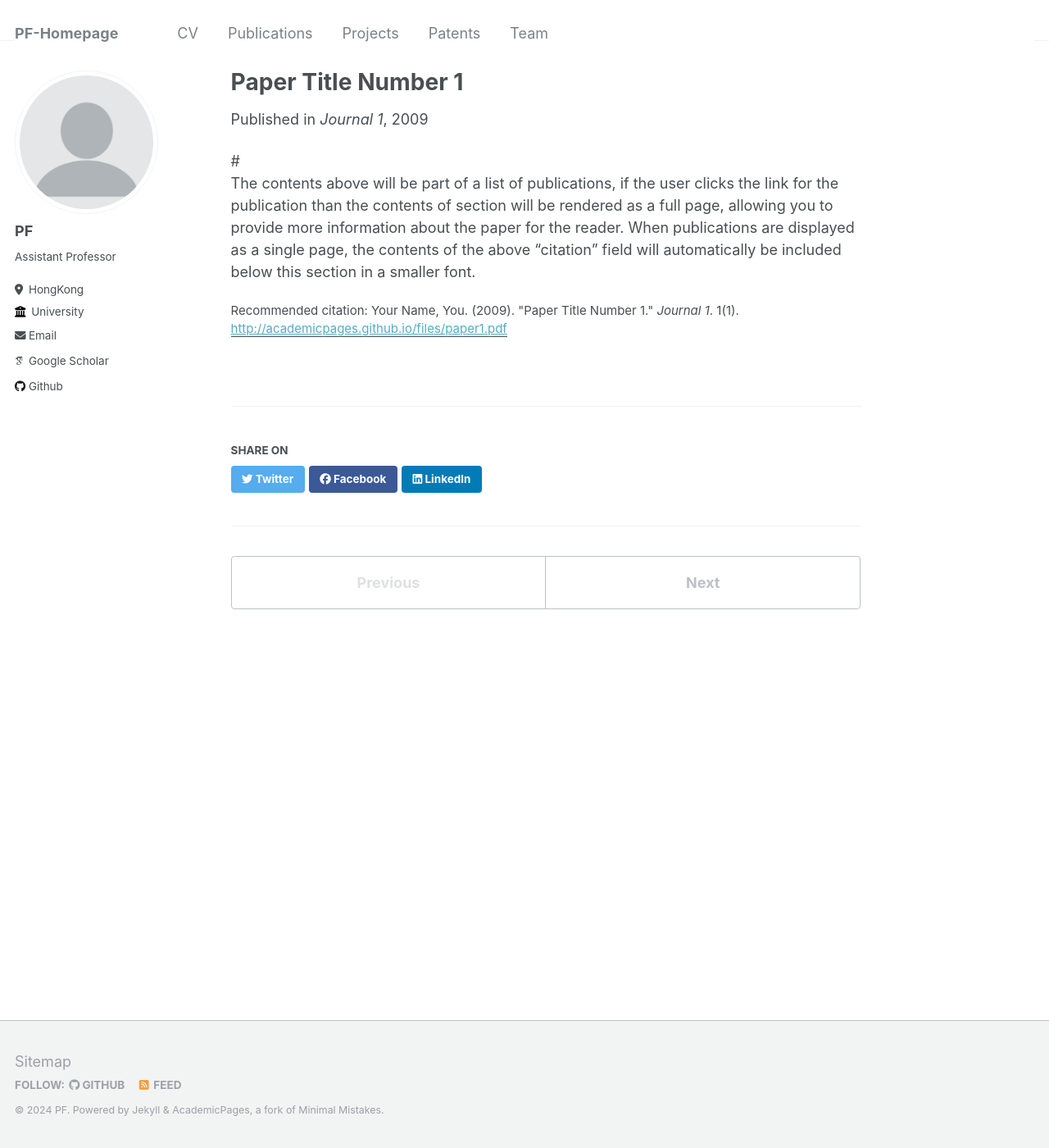
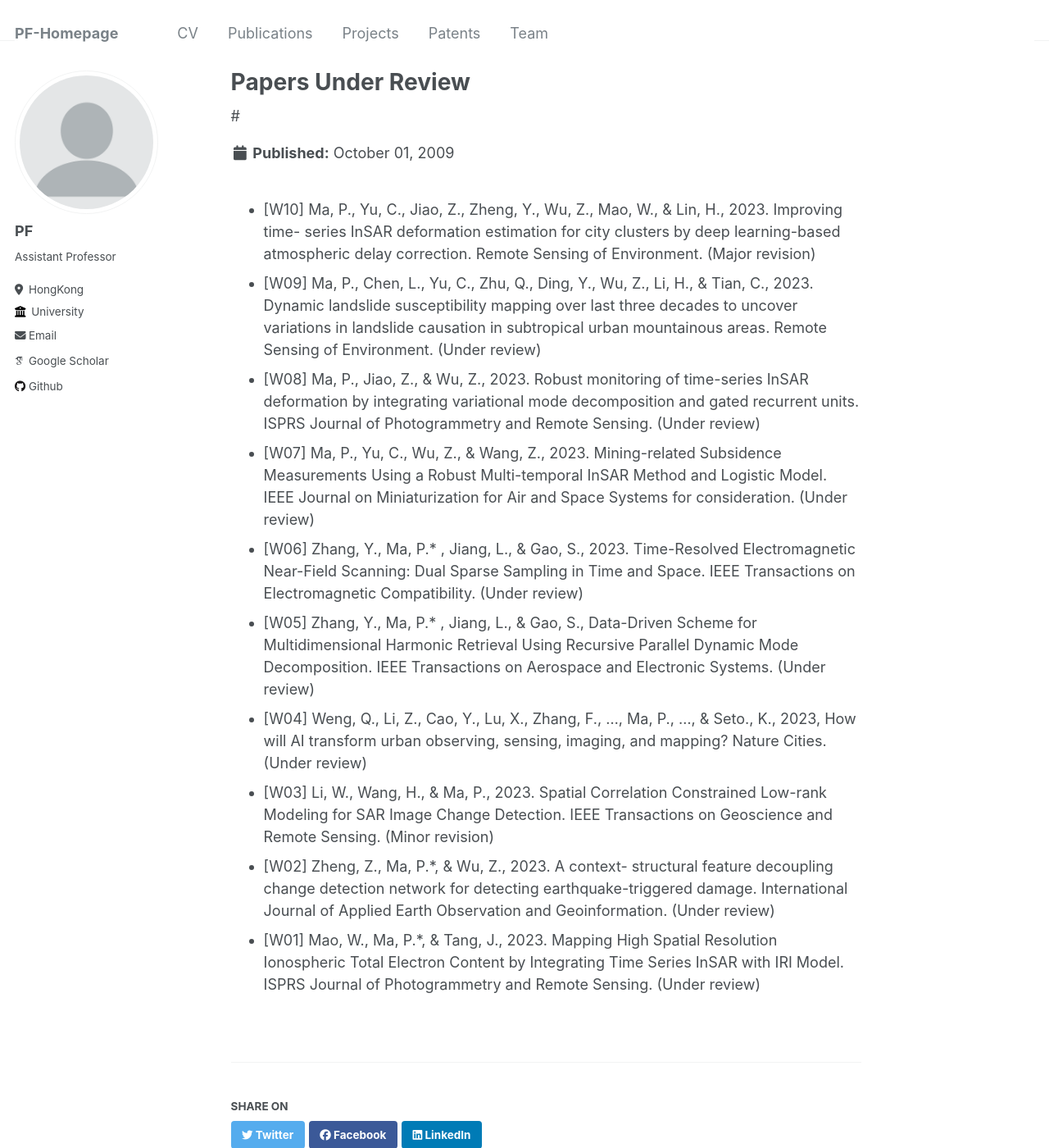
Before and after one commit to pfMA03/peifengMa, a Jekyll site: the page built from _publications/2009-10-01-paper-title-number-1.md, in a window 1280 px wide and 1400 px high. Shown: the whole window at 82% size. Built offline with Jekyll 4.4.1, drawn with Linux system fonts in a browser that asks for light colours; some web fonts are replaced.

Commit message:
Update 2009-10-01-paper-title-number-1.md

```diff
--- a/_publications/2009-10-01-paper-title-number-1.md
+++ b/_publications/2009-10-01-paper-title-number-1.md
@@ -1,12 +1,38 @@
 ---
-title: "Paper Title Number 1"
+title: "Papers Under Review"
 collection: publications
 permalink: /publication/2009-10-01-paper-title-number-1
-excerpt: 'This paper is about the number 1. The number 2 is left for future work.'
-date: 2009-10-01
-venue: 'Journal 1'
-paperurl: 'http://academicpages.github.io/files/paper1.pdf'
-citation: 'Your Name, You. (2009). &quot;Paper Title Number 1.&quot; <i>Journal 1</i>. 1(1).'
 ---
 
-The contents above will be part of a list of publications, if the user clicks the link for the publication than the contents of section will be rendered as a full page, allowing you to provide more information about the paper for the reader. When publications are displayed as a single page, the contents of the above "citation" field will automatically be included below this section in a smaller font.
+* [W10] Ma, P., Yu, C., Jiao, Z., Zheng, Y., Wu, Z., Mao, W., & Lin, H., 2023. Improving time-
+series InSAR deformation estimation for city clusters by deep learning-based atmospheric
+delay correction. Remote Sensing of Environment. (Major revision)
+* [W09] Ma, P., Chen, L., Yu, C., Zhu, Q., Ding, Y., Wu, Z., Li, H., & Tian, C., 2023. Dynamic
+landslide susceptibility mapping over last three decades to uncover variations in landslide
+causation in subtropical urban mountainous areas. Remote Sensing of Environment. (Under
+review)
+* [W08] Ma, P., Jiao, Z., & Wu, Z., 2023. Robust monitoring of time-series InSAR deformation by
+integrating variational mode decomposition and gated recurrent units. ISPRS Journal of
+Photogrammetry and Remote Sensing. (Under review)
+* [W07] Ma, P., Yu, C., Wu, Z., & Wang, Z., 2023. Mining-related Subsidence Measurements Using
+a Robust Multi-temporal InSAR Method and Logistic Model. IEEE Journal on
+Miniaturization for Air and Space Systems for consideration. (Under review)
+* [W06] Zhang, Y., Ma, P.*
+, Jiang, L., & Gao, S., 2023. Time-Resolved Electromagnetic Near-Field
+Scanning: Dual Sparse Sampling in Time and Space. IEEE Transactions on Electromagnetic
+Compatibility. (Under review)
+* [W05] Zhang, Y., Ma, P.*
+, Jiang, L., & Gao, S., Data-Driven Scheme for Multidimensional
+Harmonic Retrieval Using Recursive Parallel Dynamic Mode Decomposition. IEEE
+Transactions on Aerospace and Electronic Systems. (Under review)
+* [W04] Weng, Q., Li, Z., Cao, Y., Lu, X., Zhang, F., …, Ma, P., …, & Seto., K., 2023, How will AI
+transform urban observing, sensing, imaging, and mapping? Nature Cities. (Under review)
+* [W03] Li, W., Wang, H., & Ma, P., 2023. Spatial Correlation Constrained Low-rank Modeling for
+SAR Image Change Detection. IEEE Transactions on Geoscience and Remote Sensing.
+(Minor revision)
+* [W02] Zheng, Z., Ma, P.*, & Wu, Z., 2023. A context- structural feature decoupling change
+detection network for detecting earthquake-triggered damage. International Journal of
+Applied Earth Observation and Geoinformation. (Under review)
+* [W01] Mao, W., Ma, P.*, & Tang, J., 2023. Mapping High Spatial Resolution Ionospheric Total
+Electron Content by Integrating Time Series InSAR with IRI Model. ISPRS Journal of
+Photogrammetry and Remote Sensing. (Under review)
```
